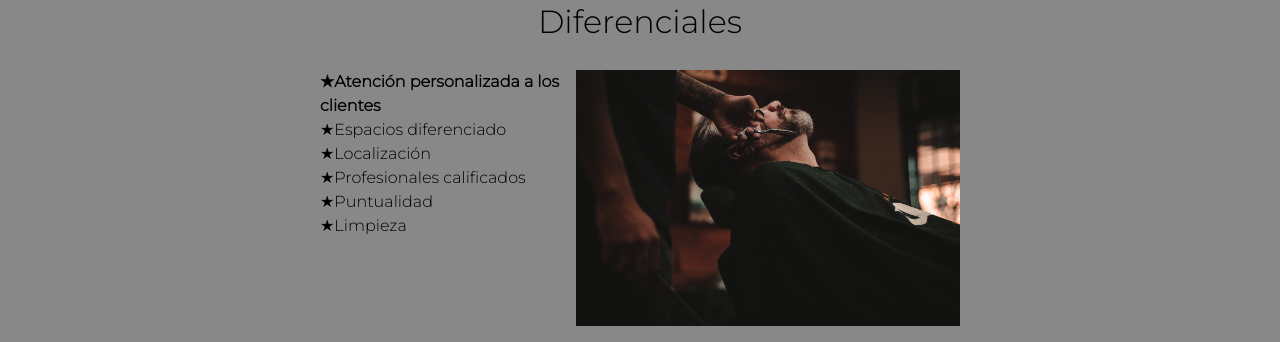
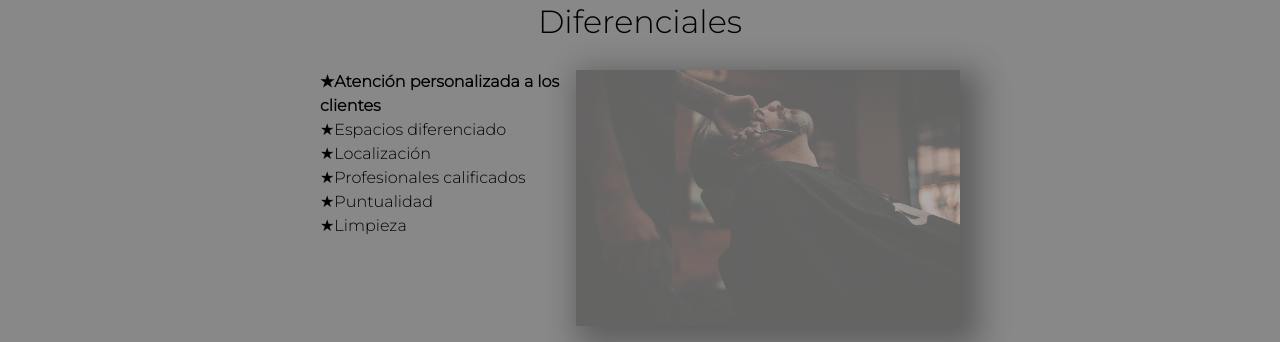
Before and after one commit to MartinC00/Barberia-Alura, a plain HTML site: page index.html in a window 1280 px wide. In both pictures the pointer is over the picture 768 px from the left and 1862 px from the top of the page. Shown: the part 1665-2007 px from the top of the page. Drawn offline with Linux system fonts and the light colour scheme.

Commit message:
style: add opacity for diferenciales.jpg when hover behavior happens, add shadow for diferenciales.jpg

```diff
--- a/CSS/style.css
+++ b/CSS/style.css
@@ -235,6 +235,12 @@ td, th{
 
 .imagen-diferenciales{
 	width: 60%;
+	transition: 400ms;
+	box-shadow: 10px 10px 30px 10px black;
+}
+
+.imagen-diferenciales:hover{
+	opacity: 0.3;
 }
 
 .video{
```
